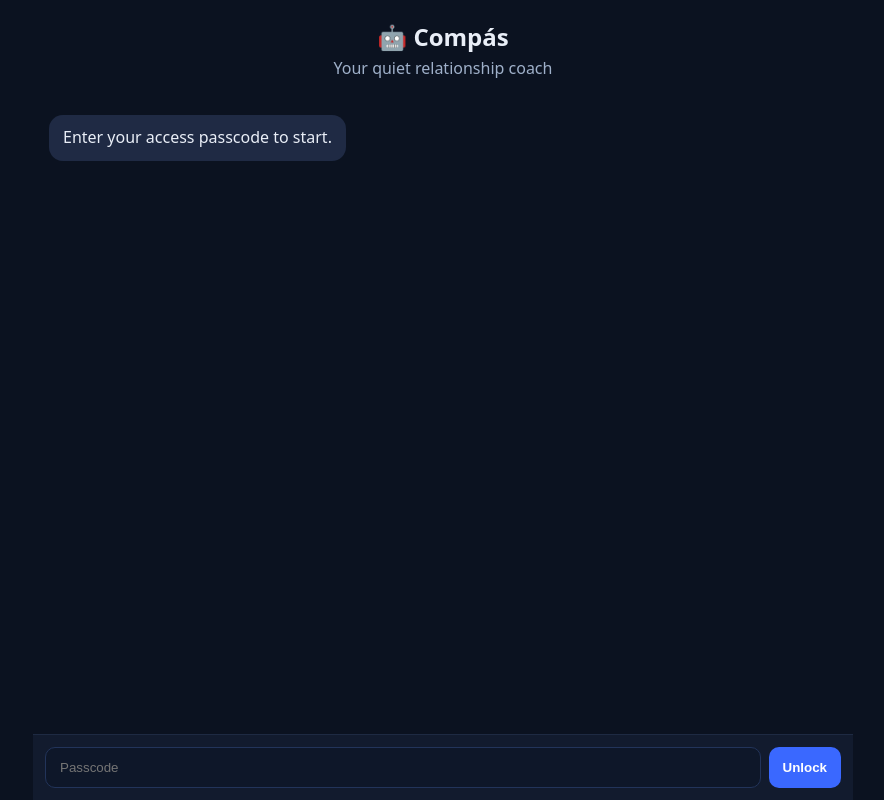
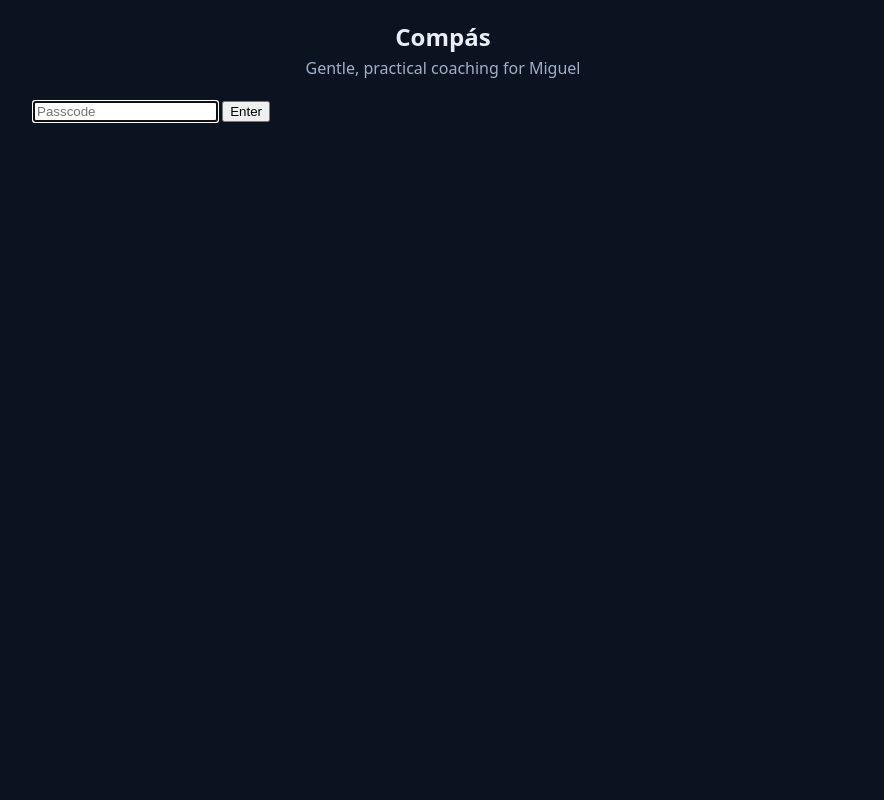
Before and after one commit to lisa-denzer/compas, a Flask app: page / in a window 1280 px wide. Shown: the whole page, without its empty margins (197-1081 px from the left). Run offline with Flask 3, Linux system fonts and the light colour scheme; parts of the project's set-up code (start-up, migrations or seed data) failed here and were passed over.

Commit message:
Update index.html
updates chat reset, timestamps, and overall intelligence

```diff
--- a/templates/index.html
+++ b/templates/index.html
@@ -1,54 +1,78 @@
-<!DOCTYPE html>
+<!doctype html>
 <html lang="en">
 <head>
-  <meta charset="UTF-8" />
-  <meta name="viewport" content="width=device-width, initial-scale=1.0" />
+  <meta charset="utf-8">
   <title>Compás</title>
-  <link rel="stylesheet" href="{{ url_for('static', filename='style.css') }}">
+  <meta name="viewport" content="width=device-width, initial-scale=1">
+  <link href="{{ url_for('static', filename='style.css') }}" rel="stylesheet">
 </head>
 <body>
   <div class="app">
     <header>
-      <h1>🤖 Compás</h1>
-      <div class="tag">Your quiet relationship coach</div>
+      <h1>Compás</h1>
+      <div class="tag">Gentle, practical coaching for Miguel</div>
     </header>
 
     {% if require_passcode %}
-      <main id="chat">
-        <div class="bubble bot">Enter your access passcode to start.</div>
-        {% if error %}
-          <div class="bubble bot">{{ error }}</div>
-        {% endif %}
-      </main>
-      <form id="composer" method="POST">
-        <input type="password" name="passcode" placeholder="Passcode" required />
-        <button type="submit">Unlock</button>
+      <form method="post" class="passform">
+        <input type="password" name="passcode" placeholder="Passcode" autofocus>
+        <button type="submit">Enter</button>
+        {% if error %}<div class="error">{{ error }}</div>{% endif %}
+      </form>
+    {% else %}
+
+    <!-- Reset / Quick actions -->
+    <div class="quick">
+      <form method="post" title="Archive current session and start fresh">
+        <input type="hidden" name="reset" value="1">
+        <button>Start New Session</button>
       </form>
 
-    {% else %}
-      <main id="chat">
-        {% if history %}
-          {% for msg in history %}
-            {% if msg.role == 'user' %}
-              <div class="bubble me">{{ msg.content }}</div>
-            {% else %}
-              <div class="bubble bot">{{ msg.content }}</div>
-            {% endif %}
-          {% endfor %}
-        {% else %}
-          <div class="bubble bot">Hola 👋 Soy Compás. ¿Qué quieres hablar hoy?</div>
+      <form method="post">
+        <input type="hidden" name="message" value="Give me one tiny morning check-in; include a copy-ready message and one 2-minute action.">
+        <button>Check-in</button>
+      </form>
+      <form method="post">
+        <input type="hidden" name="message" value="We felt tense. Give me a REPAIR step using PAUSE; one line to say; one low-effort action.">
+        <button>Repair</button>
+      </form>
+      <form method="post">
+        <input type="hidden" name="message" value="Plan something familiar for Saturday with minimal effort; include exact words to ask Lisa.">
+        <button>Plan</button>
+      </form>
+    </div>
+
+    <div id="chat">
+      {% if sessions|length == 0 %}
+        <div class="bubble bot">Welcome to Compás.</div>
+      {% endif %}
+
+      {% for s in sessions %}
+        <div class="session-header">
+          <span>Session started {{ s.started_at }}</span>
+          {% if loop.index0 == current_idx %}
+            <span class="pill">current</span>
+          {% endif %}
+        </div>
+
+        {% for m in s.messages %}
+          <div class="bubble {{ 'me' if m.role == 'user' else 'bot' }}">
+            <div class="msg">{{ m.content }}</div>
+            <div class="stamp">{{ m.ts }}</div>
+          </div>
+        {% endfor %}
+
+        {% if not loop.last %}
+          <hr class="session-divider">
         {% endif %}
-      </main>
+      {% endfor %}
+    </div>
 
-      <form id="composer" method="POST" autocomplete="off">
-        <input
-          type="text"
-          name="message"
-          placeholder="Ask or describe what happened..."
-          required
-        />
-        <button type="submit">Send</button>
-      </form>
+    <form id="composer" method="post">
+      <input name="message" type="text" placeholder="Type (or just tap a quick button)..." autocomplete="off">
+      <button type="submit">Send</button>
+    </form>
+
     {% endif %}
   </div>
 </body>
```
